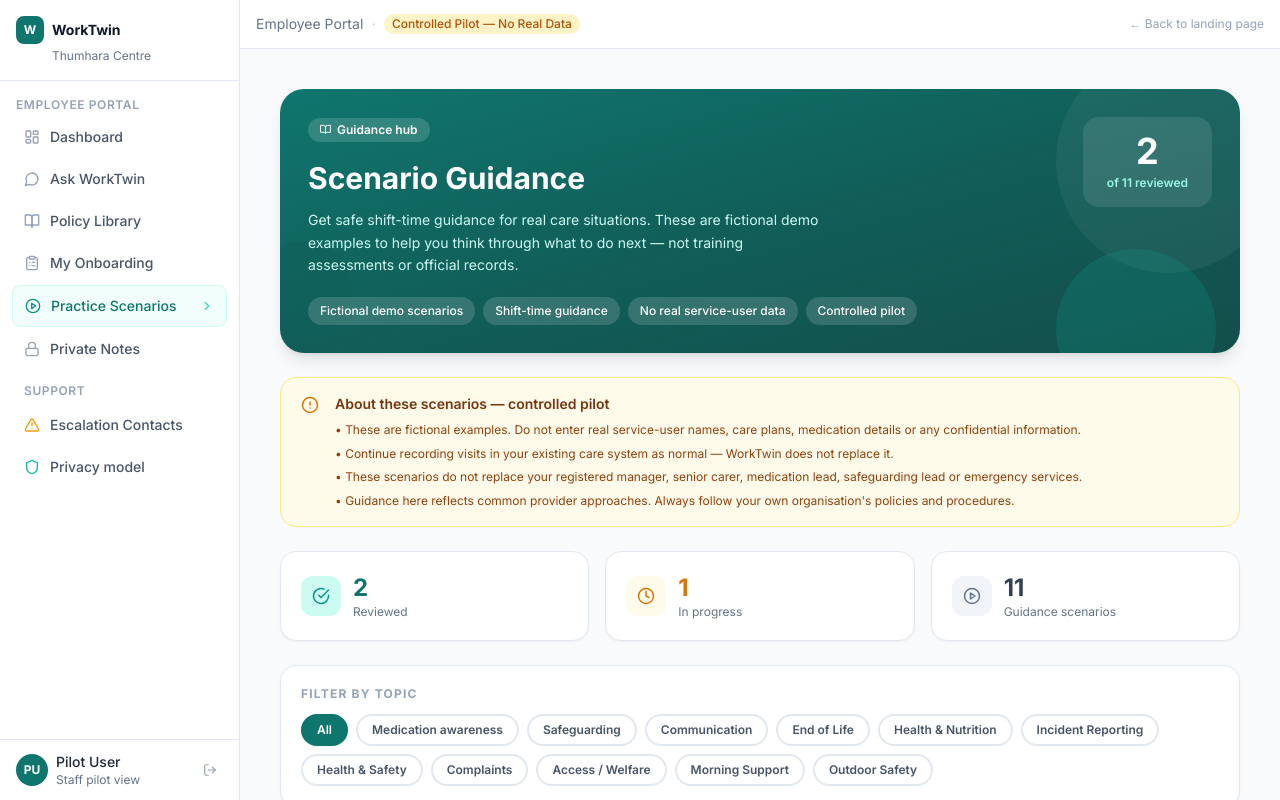
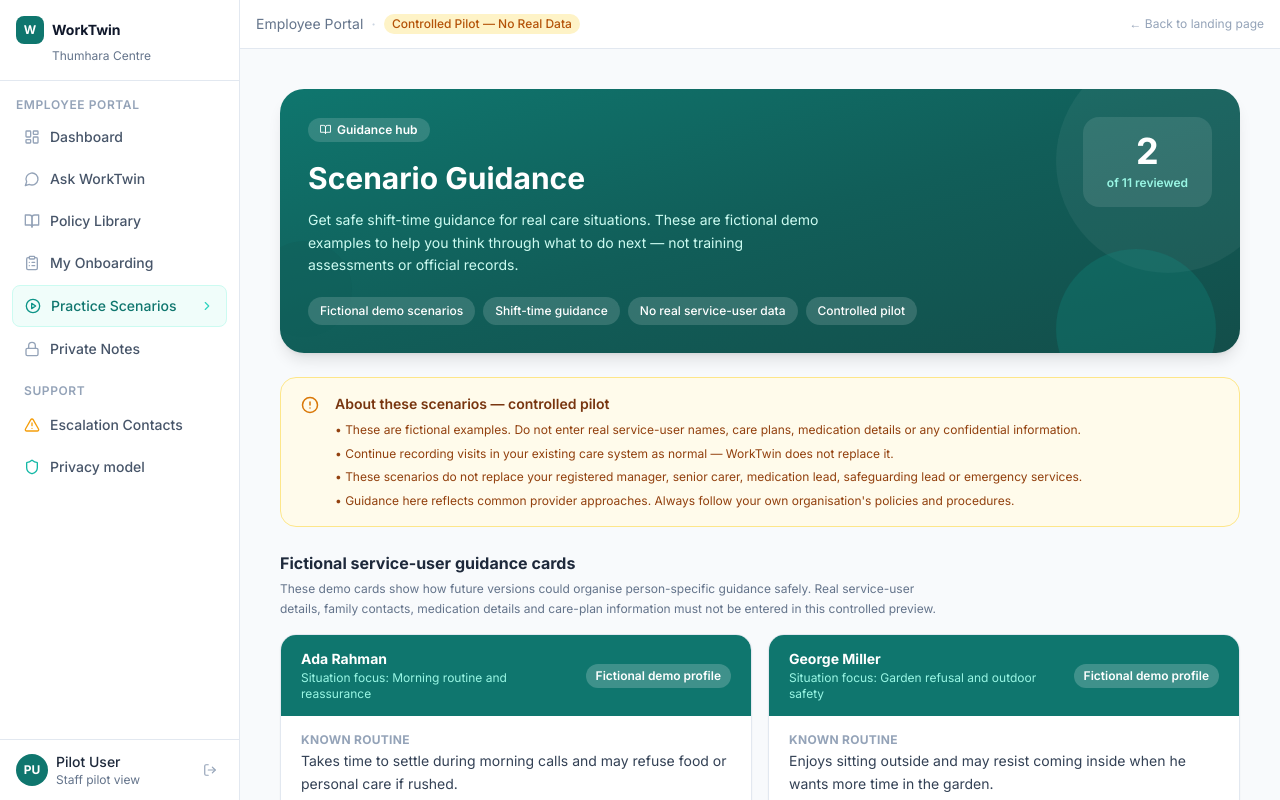
Before and after one commit to inaambasit/worktwin-care-pilot, a Next.js app in the folder frontend/: page /scenarios in a window 1280 px wide. Built offline with nearby package versions, Linux system fonts and the light colour scheme.

Commit message:
Add fictional service-user guidance cards

```diff
--- a/frontend/app/scenarios/page.tsx
+++ b/frontend/app/scenarios/page.tsx
@@ -233,6 +233,88 @@
           </div>
         </div>
 
+        {/* Fictional service-user guidance cards */}
+        <div className="space-y-4">
+          <div>
+            <h2 className="text-base font-bold text-slate-800 mb-1">Fictional service-user guidance cards</h2>
+            <p className="text-xs text-slate-500 leading-relaxed max-w-2xl">
+              These demo cards show how future versions could organise person-specific guidance safely. Real service-user details, family contacts, medication details and care-plan information must not be entered in this controlled preview.
+            </p>
+          </div>
+
+          <div className="grid grid-cols-1 sm:grid-cols-2 gap-4">
+            {/* Card: Ada Rahman */}
+            <div className="bg-white border border-slate-200 rounded-2xl shadow-sm overflow-hidden">
+              <div className="bg-teal-700 px-5 py-3.5 flex items-center justify-between gap-3">
+                <div>
+                  <p className="text-white font-bold text-sm leading-snug">Ada Rahman</p>
+                  <p className="text-teal-200 text-xs mt-0.5">Situation focus: Morning routine and reassurance</p>
+                </div>
+                <span className="shrink-0 text-xs font-semibold bg-white/20 text-white px-2.5 py-1 rounded-full whitespace-nowrap">
+                  Fictional demo profile
+                </span>
+              </div>
+              <div className="px-5 py-4 space-y-3 text-sm">
+                <div>
+                  <p className="text-xs font-bold text-slate-400 uppercase tracking-wide mb-0.5">Known routine</p>
+                  <p className="text-slate-700 leading-relaxed">Takes time to settle during morning calls and may refuse food or personal care if rushed.</p>
+                </div>
+                <div>
+                  <p className="text-xs font-bold text-teal-600 uppercase tracking-wide mb-0.5">What may help</p>
+                  <p className="text-slate-700 leading-relaxed">Use calm reassurance, give time where safe, offer simple choices and involve the approved senior/manager route if concerns continue.</p>
+                </div>
+                <div>
+                  <p className="text-xs font-bold text-slate-400 uppercase tracking-wide mb-0.5">Demo contact route</p>
+                  <p className="text-slate-600 leading-relaxed">Daughter / family contact route would only be shown in a real secure pilot after approval. In this demo, contact the senior or registered manager.</p>
+                </div>
+                <div className="bg-amber-50 border border-amber-200 rounded-xl px-3.5 py-2.5">
+                  <p className="text-xs font-bold text-amber-700 uppercase tracking-wide mb-0.5">Escalate if</p>
+                  <p className="text-amber-900 leading-relaxed">Food, fluids, toilet support, personal care or medication-related routine remains affected, or there are signs of deterioration, distress or immediate risk.</p>
+                </div>
+              </div>
+            </div>
+
+            {/* Card: George Miller */}
+            <div className="bg-white border border-slate-200 rounded-2xl shadow-sm overflow-hidden">
+              <div className="bg-teal-700 px-5 py-3.5 flex items-center justify-between gap-3">
+                <div>
+                  <p className="text-white font-bold text-sm leading-snug">George Miller</p>
+                  <p className="text-teal-200 text-xs mt-0.5">Situation focus: Garden refusal and outdoor safety</p>
+                </div>
+                <span className="shrink-0 text-xs font-semibold bg-white/20 text-white px-2.5 py-1 rounded-full whitespace-nowrap">
+                  Fictional demo profile
+                </span>
+              </div>
+              <div className="px-5 py-4 space-y-3 text-sm">
+                <div>
+                  <p className="text-xs font-bold text-slate-400 uppercase tracking-wide mb-0.5">Known routine</p>
+                  <p className="text-slate-700 leading-relaxed">Enjoys sitting outside and may resist coming inside when he wants more time in the garden.</p>
+                </div>
+                <div>
+                  <p className="text-xs font-bold text-teal-600 uppercase tracking-wide mb-0.5">What may help</p>
+                  <p className="text-slate-700 leading-relaxed">Check comfort, weather, warmth, mobility and falls risk. Use calm conversation and offer a gentle choice where safe.</p>
+                </div>
+                <div>
+                  <p className="text-xs font-bold text-slate-400 uppercase tracking-wide mb-0.5">Demo contact route</p>
+                  <p className="text-slate-600 leading-relaxed">Family/contact guidance would only be available in a real secure pilot after approval. In this demo, contact the senior or registered manager if risk increases.</p>
+                </div>
+                <div className="bg-amber-50 border border-amber-200 rounded-xl px-3.5 py-2.5">
+                  <p className="text-xs font-bold text-amber-700 uppercase tracking-wide mb-0.5">Escalate if</p>
+                  <p className="text-amber-900 leading-relaxed">The person appears cold, confused, unwell, distressed, unsafe, at risk of falling or refuses to come inside despite welfare concerns.</p>
+                </div>
+              </div>
+            </div>
+          </div>
+
+          {/* Safety boundary text */}
+          <div className="bg-slate-50 border border-slate-200 rounded-2xl px-5 py-3.5">
+            <p className="text-xs text-slate-500 leading-relaxed">
+              <span className="font-semibold text-slate-600">Safety boundaries: </span>
+              Fictional demo profiles only. Not live service-user records. No real names, contacts, care plans or medication details. Staff must continue using existing care-recording systems. WorkTwin does not replace the senior, registered manager, medication lead, safeguarding lead or emergency services.
+            </p>
+          </div>
+        </div>
+
         {/* Summary cards */}
         <div className="grid grid-cols-1 sm:grid-cols-3 gap-4">
           <div className="bg-white border border-slate-200 rounded-2xl p-5 shadow-sm flex items-center gap-3">
```
